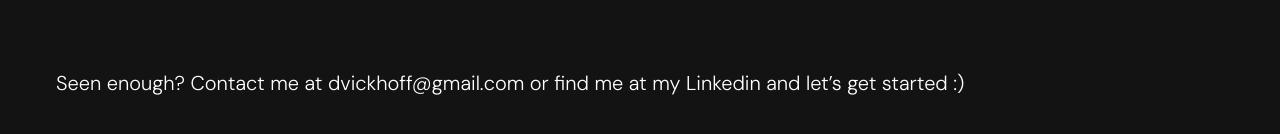
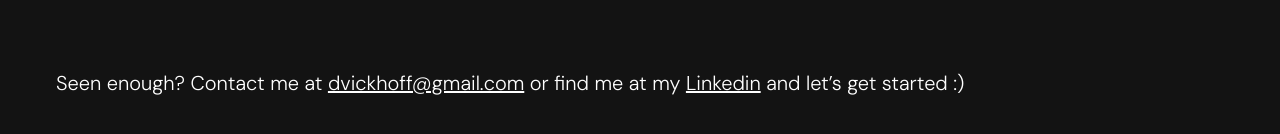
Before and after one commit to erikblomqvist/david-portfolio, a Next.js app: page / in a window 1280 px wide. Shown: the part 5024-5158 px from the top of the page. Built offline with nearby package versions, Linux system fonts and the light colour scheme.

Commit message:
Add text underline to footer links

```diff
--- a/src/components/footer.module.css
+++ b/src/components/footer.module.css
@@ -38,4 +38,8 @@
     & p {
         font-size: 1.25rem;
     }
+
+    & a {
+        text-decoration: underline;
+    }
 }
```
